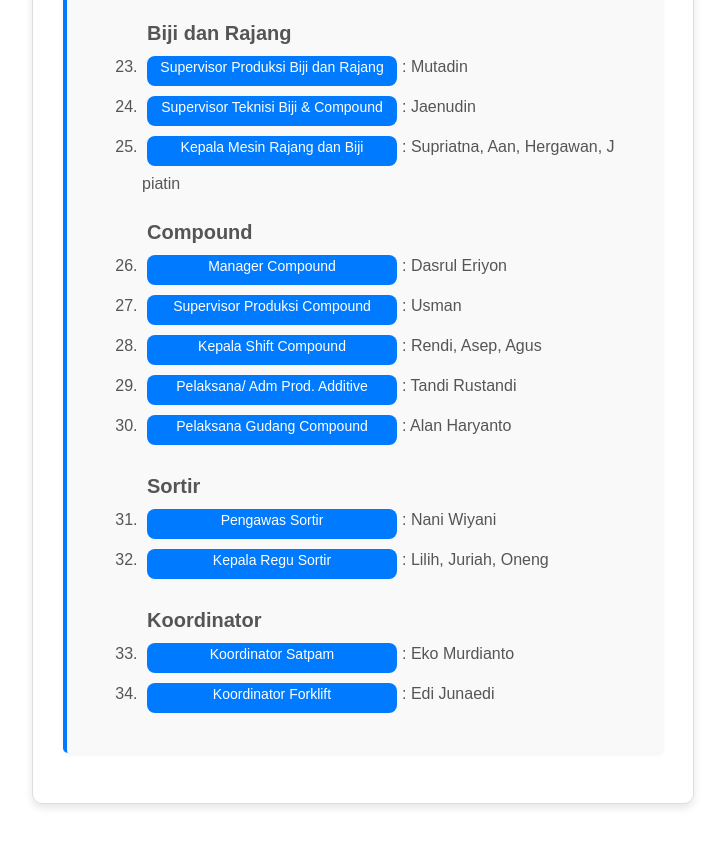
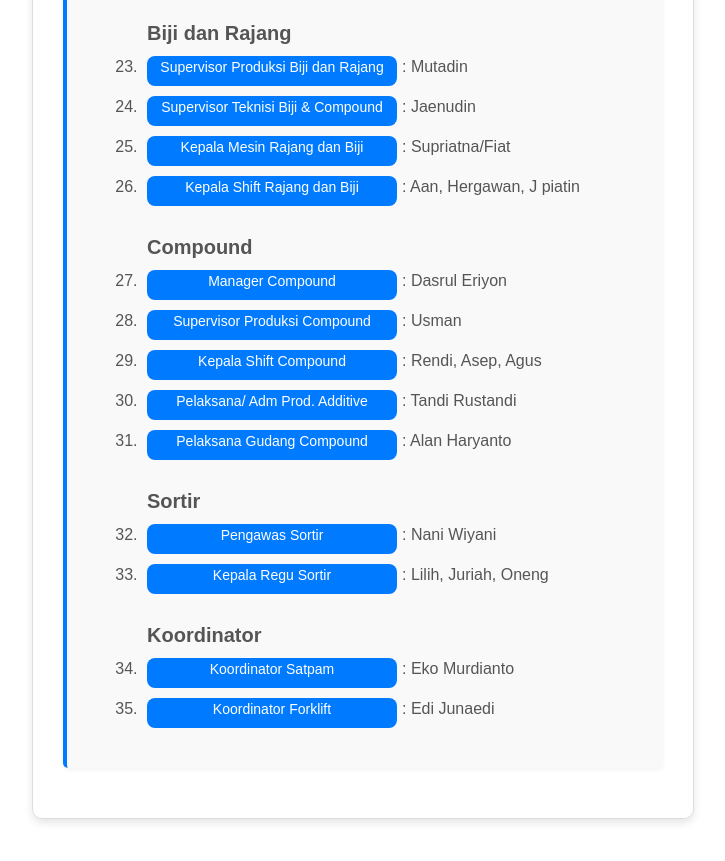
Before and after one commit to yanwararya/cavesumberberkat, a plain HTML site: page penilaian-karyawan/menu-penilaian.html in a window 1280 px wide. Shown: the part 1908-2769 px from the top of the page, without its empty margins (277-1002 px from the left). Drawn offline with Linux system fonts and the light colour scheme.

Commit message:
Update menu-penilaian.html

```diff
--- a/penilaian-karyawan/menu-penilaian.html
+++ b/penilaian-karyawan/menu-penilaian.html
@@ -50,7 +50,8 @@
                 <h3>Biji dan Rajang</h3>
                 <li><a href="https://forms.gle/od7SdvuPQPTm5CAi8" class="btn btn-primary">Supervisor Produksi Biji dan Rajang</a>: Mutadin</li>
                 <li><a href="https://forms.gle/9NrAfMfw28xvVUVt5" class="btn btn-primary">Supervisor Teknisi Biji & Compound</a>: Jaenudin</li>
-                <li><a href="https://forms.gle/ir1RYPdaHPsQRDre7" class="btn btn-primary">Kepala Mesin Rajang dan Biji</a>: Supriatna, Aan, Hergawan, J piatin</li>
+                <li><a href="https://forms.gle/ir1RYPdaHPsQRDre7" class="btn btn-primary">Kepala Mesin Rajang dan Biji</a>: Supriatna/Fiat</li>
+                <li><a href="https://forms.gle/ir1RYPdaHPsQRDre7" class="btn btn-primary">Kepala Shift Rajang dan Biji</a>: Aan, Hergawan, J piatin</li>
                 <h3>Compound</h3>
                 <li><a href="https://forms.gle/Hb8vJxMpzteAUY4f6" class="btn btn-primary">Manager Compound</a>: Dasrul Eriyon</li>
                 <li><a href="https://forms.gle/BiEb1YbkYnnCNqWcA" class="btn btn-primary">Supervisor Produksi Compound</a>: Usman</li>
```
